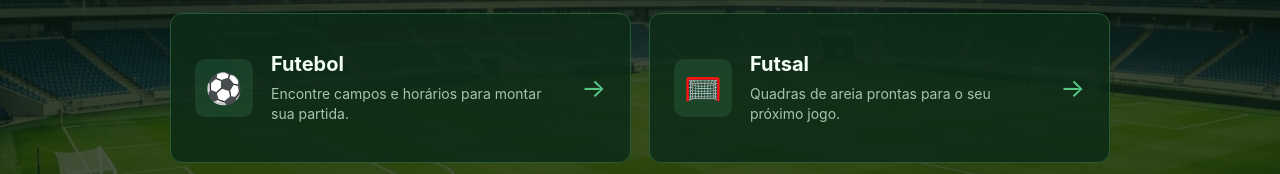
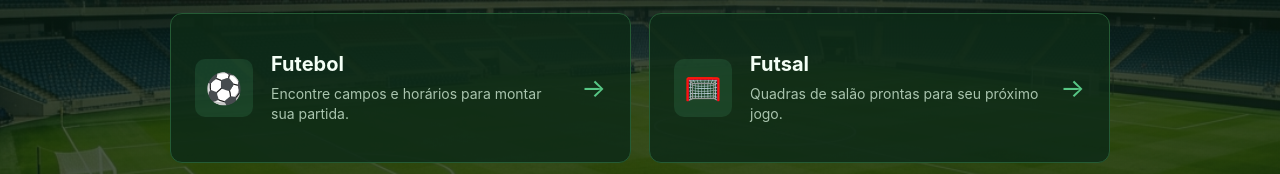
Before and after one commit to OzOzz1326/ProjetoLaranja, a React (Vite) app: page / in a window 1280 px wide. Shown: the part 382-556 px from the top of the page. Built offline with nearby package versions, Linux system fonts and the light colour scheme; no server answers.

Commit message:
Update Home.jsx

```diff
--- a/src/pages/Home.jsx
+++ b/src/pages/Home.jsx
@@ -11,7 +11,7 @@ function Home() {
     },
     {
       nome: "Futsal",
-      descricao: "Quadras de areia prontas para o seu próximo jogo.",
+      descricao: "Quadras de salão prontas para seu próximo jogo.",
       icone: "🥅",
       valor: "futsal",
     },
```
